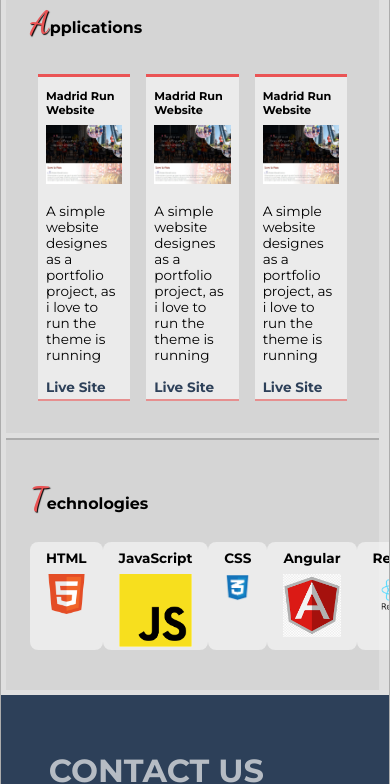
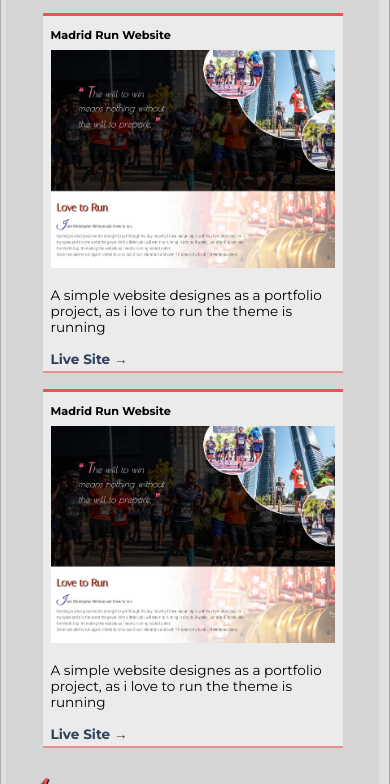
Before and after one commit to kt-fi/portfolio25, a website: page index.html in a window 390 px wide. Shown: the part 1216-2000 px from the top of the page. Drawn offline with nearby package versions, Linux system fonts and the light colour scheme; a web font is replaced by a local one.

```diff
--- a/sass/__header.scss
+++ b/sass/__header.scss
@@ -9,9 +9,17 @@
     font-size: 5rem;
     background-image: url('./assets/body-background.svg');
 
+    @media screen and (max-width: 530px) {
+        font-size: 3rem;
+    }
+
     & h6 {
         font-family: var(--font-header-main);
         letter-spacing: 1.8rem;
         font-weight: 100;
+
+        @media screen and (max-width: 530px) {
+            font-size: 2rem;
+        }
     }
 }
--- a/sass/__projects.scss
+++ b/sass/__projects.scss
@@ -13,12 +13,14 @@
 
     &__web-pages {
         display: flex;
+        flex-wrap: wrap;
         flex-direction: row;
         justify-content: space-around;
     }
 
     &__applications {
         display: flex;
+        flex-wrap: wrap;
         flex-direction: row;
         justify-content: space-around;
     }
--- a/sass/__skills.scss
+++ b/sass/__skills.scss
@@ -10,6 +10,7 @@
 
     &__container {
         display: flex;
+        flex-wrap: wrap;
         flex-direction: row;
         justify-content: space-around;
     }
@@ -18,7 +19,7 @@
         width: 150px;
         background-color: var(--color-white);
         padding: 0 2rem;
-
+        margin: 1rem 0 1rem 0;
         border-radius: 8px;
 
         & p {
```
Also changed, not shown: styles.css, 1 other file.
